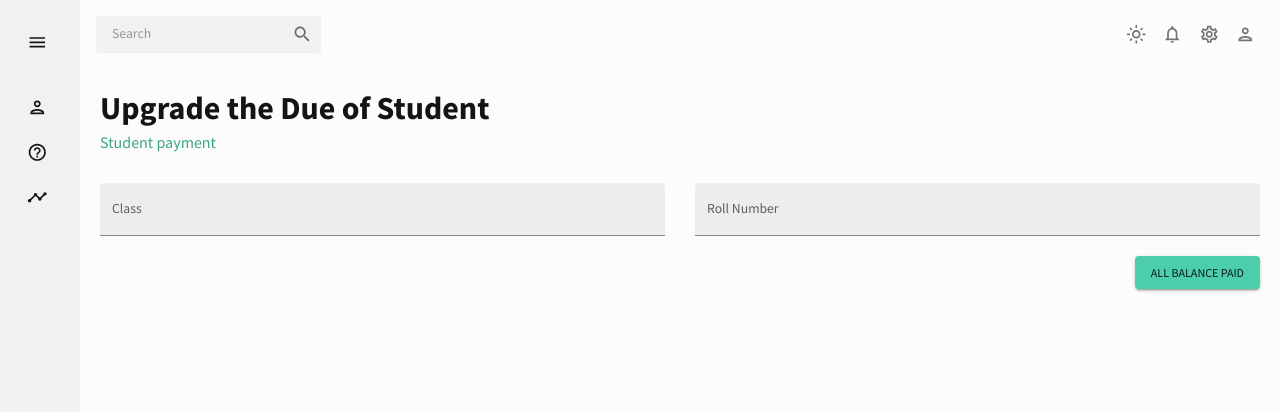
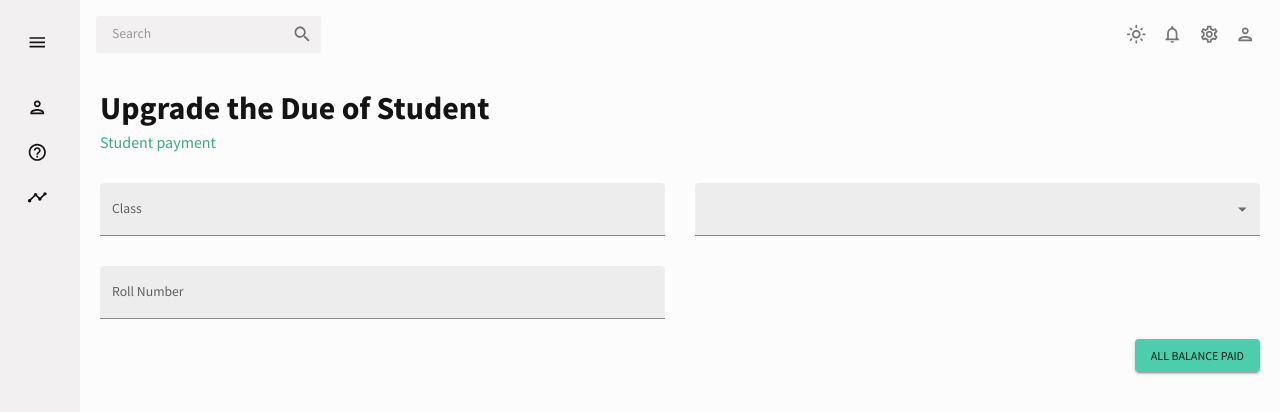
Before and after one commit to fardin-developer/Student-Management, a React (Create React App) app: page /payment-upgrade in a window 1280 px wide. Shown: the top 412 px of the page. Built offline with nearby package versions, Linux system fonts and the light colour scheme.

Commit message:
section added

```diff
--- a/src/scenes/Admit/Admit.jsx
+++ b/src/scenes/Admit/Admit.jsx
@@ -16,12 +16,13 @@ import './admit.css'
 // `;
 
 const Admit = () => {
-    // const navigate = useNavigate()
+  // const navigate = useNavigate()
 
   const handlePrint = () => {
     window.print()
   }
   const [name, setName] = useState('')
+  const [section, setSection] = useState('')
   const [selectedClass, setSelectedClass] = useState('')
   const [selectedRollNumber, setSelectedRollNumber] = useState('')
   // const [editableClass, setEditableClass] = useState(false)
@@ -29,6 +30,9 @@ const Admit = () => {
 
   const handleNameChange = event => {
     setName(event.target.value)
+  }
+  const handleSection = event => {
+    setSection(event.target.value)
   }
 
   const handleClassChange = event => {
@@ -44,15 +48,15 @@ const Admit = () => {
     const fetchData = async () => {
       try {
         const response = await fetch(
-          `https://backend-teacher-production.up.railway.app/student-name?rollNo=${selectedRollNumber}&class=${selectedClass}`
+          `https://backend-teacher-production.up.railway.app/student-name?rollNo=${selectedRollNumber}&class=${selectedClass}&section=${section}`
         )
-        const data = await response.json();
-        if (data.due==='unpaid') {
-            // alert('Student is not allowed to generate admit');
-            setName('Student has a debt');
-            document.getElementById('admitPrint').classList.add('admitPrint');
-            document.getElementById('h2-admitButton').removeAttribute('id')
-            return 0
+        const data = await response.json()
+        if (data.due === 'unpaid') {
+          // alert('Student is not allowed to generate admit');
+          setName(`${data.name} has a debt`)
+          document.getElementById('admitPrint').classList.add('admitPrint')
+          document.getElementById('h2-admitButton').removeAttribute('id')
+          return 0
         }
         setName(data.name)
       } catch (error) {
@@ -61,7 +65,7 @@ const Admit = () => {
     }
 
     fetchData()
-  }, [selectedRollNumber,selectedClass])
+  }, [selectedRollNumber, selectedClass,section,name])
 
   return (
     <>
@@ -79,6 +83,19 @@ const Admit = () => {
                 {num + 1}
               </option>
             ))}
+          </select>
+        </div>
+        <div className='section'>
+          Section:
+          <select
+            className='placeholder'
+            value={section}
+            onChange={handleSection}
+          >
+            <option value=''>Select Section</option>
+            <option key='1' value='A'>
+              A
+            </option>
           </select>
         </div>
         <div className='rollNumber'>
@@ -153,8 +170,12 @@ const Admit = () => {
           </div>
         </div>
       </div>
-      <button className='admitbtn' onClick={handlePrint} id='admitPrint'>Print</button>
-      <h2 id='h2-admitButton' className='h2-admitButton'>Can not download admit with debt </h2>
+      <button className='admitbtn' onClick={handlePrint} id='admitPrint'>
+        Print
+      </button>
+      <h2 id='h2-admitButton' className='h2-admitButton'>
+        Can not download admit with debt{' '}
+      </h2>
     </>
   )
 }
--- a/src/scenes/Admit/admit.css
+++ b/src/scenes/Admit/admit.css
@@ -8,6 +8,9 @@ body {
   display: flex;
   justify-content: center;
   margin-bottom: 40px;
+}
+.section{
+  margin-left: 20px;
 }
 .rollNumber {
   margin-left: 20px;
--- a/src/scenes/StudentPayment/StudentPayment.jsx
+++ b/src/scenes/StudentPayment/StudentPayment.jsx
@@ -1,4 +1,4 @@
-import { Box, Button, TextField } from '@mui/material'
+import { Box, Button, TextField,Select,MenuItem } from '@mui/material'
 import { Formik } from 'formik'
 import * as yup from 'yup'
 import useMediaQuery from '@mui/material/useMediaQuery'
@@ -76,6 +76,26 @@ const Form = () => {
                 helperText={touched.class && errors.class}
                 sx={{ gridColumn: 'span 2' }}
               />
+            <Select
+                fullWidth
+                variant='filled'
+                type='section'
+                label='Parents Phone Number'
+                onBlur={handleBlur}
+                onChange={handleChange}
+                value={values.section}
+                name='section'
+                error={!!touched.section && !!errors.section}
+                helperText={touched.section && errors.section}
+                sx={{ gridColumn: 'span 2' }}
+              >
+                <MenuItem value={"none"}>None</MenuItem>
+                <MenuItem value={"A"}>A</MenuItem>
+                <MenuItem value={'B'}>B</MenuItem>
+                <MenuItem value={'C'}>C</MenuItem>
+                <MenuItem value={'D'}>D</MenuItem>
+                <MenuItem value={'E'}>E</MenuItem>
+              </Select>
               <TextField
                 fullWidth
                 variant='filled'
@@ -111,11 +131,13 @@ const Form = () => {
 
 const checkoutSchema = yup.object().shape({
   class: yup.number().required('Class is required'),
+  section: yup.string().required('Section is required'),
   rollno: yup.number().required('Roll No. is required')
 })
 
 const initialValues = {
   class: '',
+  section:'',
   rollno: ''
 }
 
```
